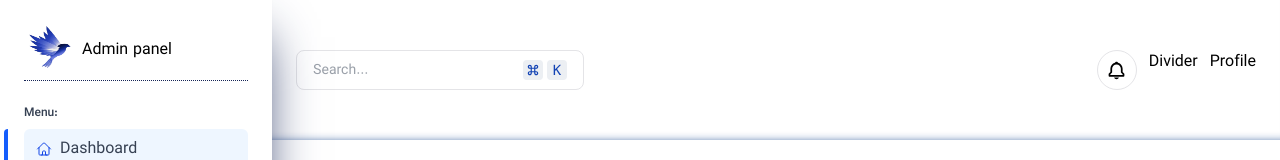
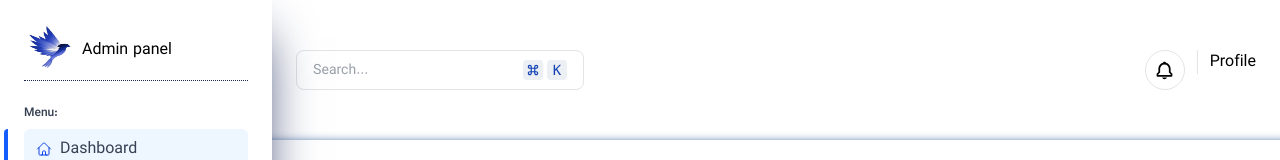
Before and after one commit to Reza-Bamoniri/Admin-Dashboard, a React (Vite) app: page / in a window 1280 px wide. Shown: the top 160 px of the page. Built offline with nearby package versions, Linux system fonts and the light colour scheme.

Commit message:
feat: create divider and add styles

```diff
--- a/src/components/Header/Divider.jsx
+++ b/src/components/Header/Divider.jsx
@@ -2,7 +2,7 @@ import React from 'react'
 
 const Divider = () => {
   return (
-    <div>Divider</div>
+    <div className="w-px h-6 border-l primary-border-color"></div>
   )
 }
 
```
